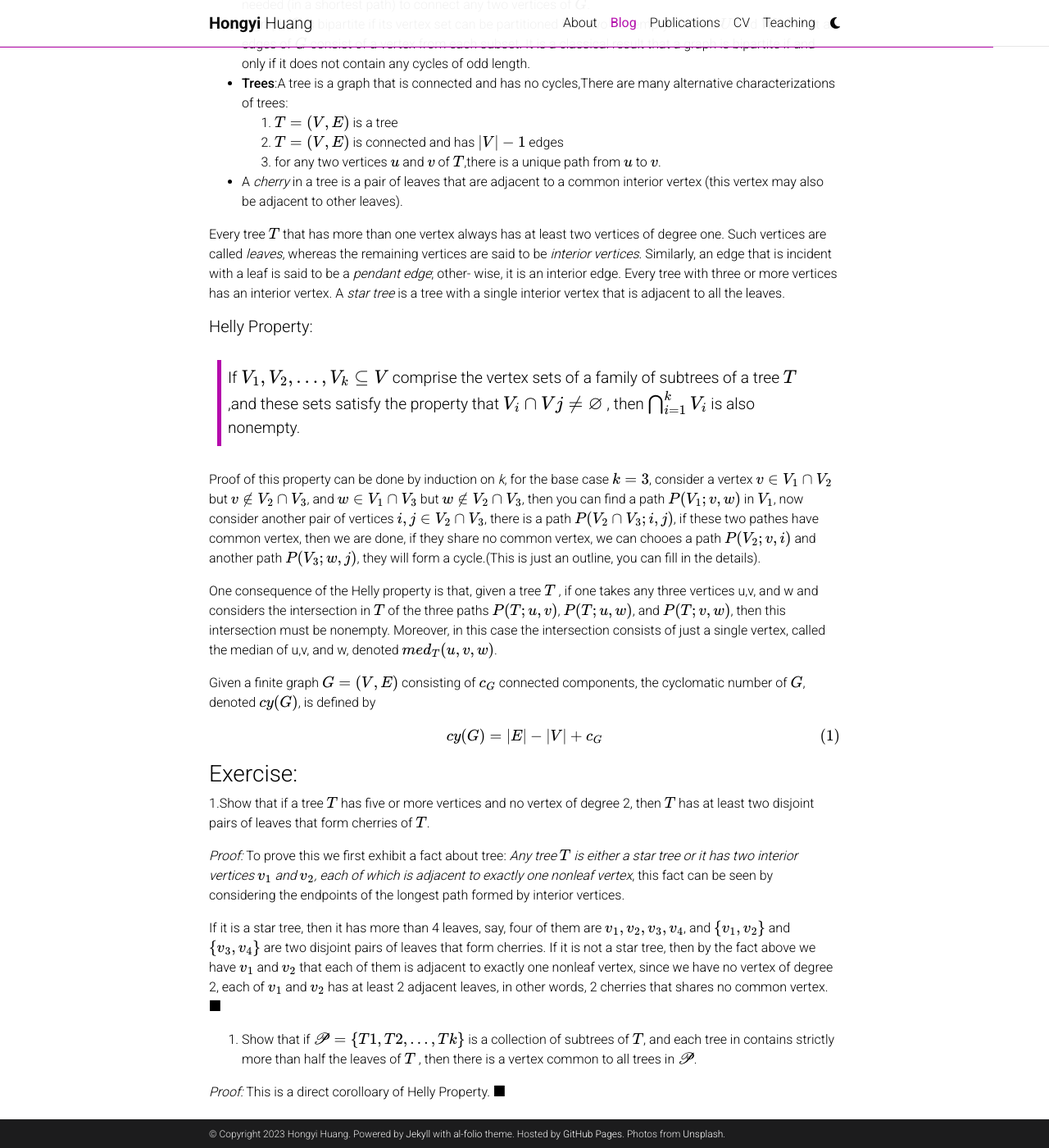
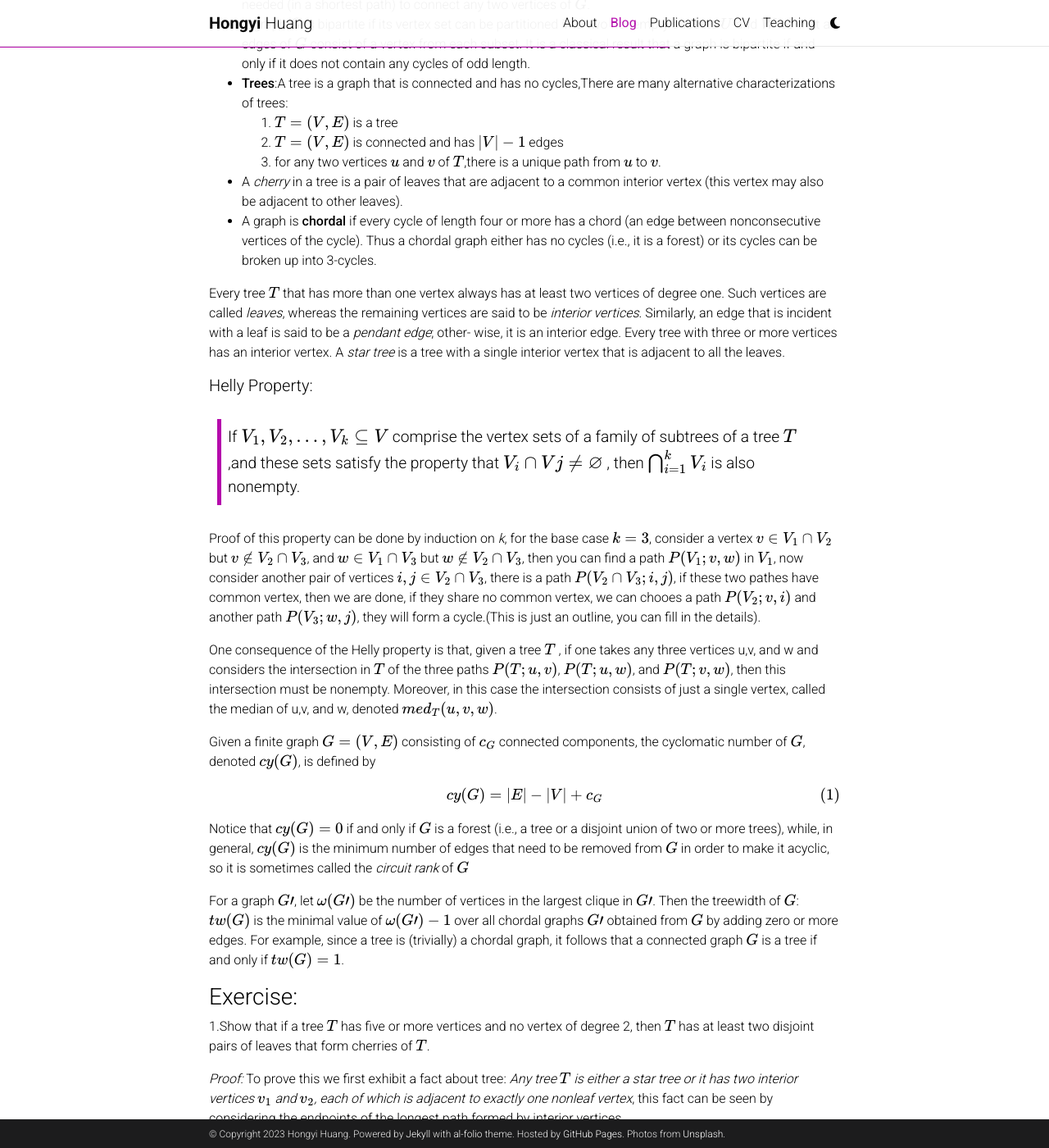
Before and after one commit to hongyi98/hongyi98.github.io, a Jekyll site: the page built from _posts/2023-07-15-notes-in-phylogeny.md, in a window 1280 px wide and 1400 px high, scrolled down 533 px. Shown: the whole window at 82% size. Built offline with Jekyll 4.4.1, drawn with Linux system fonts in a browser that asks for light colours; comment, search, counter and statistics services are not loaded; a style sheet for code colours, icons or effects is not loaded.

Commit message:
Update 2023-07-15-notes-in-phylogeny.md

```diff
--- a/_posts/2023-07-15-notes-in-phylogeny.md
+++ b/_posts/2023-07-15-notes-in-phylogeny.md
@@ -22,6 +22,7 @@ For those who are not familiar with the notations in graph theory, you can refer
   2. $$T=(V,E)$$ is connected and has $$\vert V \vert -1$$ edges
   3. for any two vertices $$u$$ and $$v$$ of $$T$$,there is a unique path from $$u$$ to $$v$$.
 + A *cherry* in a tree is a pair of leaves that are adjacent to a common interior vertex (this vertex may also be adjacent to other leaves).
++ A graph is **chordal** if every cycle of length four or more has a chord (an edge between nonconsecutive vertices of the cycle). Thus a chordal graph either has no cycles (i.e., it is a forest) or its cycles can be broken up into 3-cycles.
 
 Every tree $$T$$ that has more than one vertex always has at least two vertices of degree one. Such vertices are called *leaves*, whereas the remaining vertices are said to be *interior vertices*. Similarly, an edge that is incident with a leaf is said to be a *pendant edge*; other- wise, it is an interior edge. Every tree with three or more vertices has an interior vertex. A *star tree* is a tree with a single interior vertex that is adjacent to all the leaves.
 
@@ -37,6 +38,9 @@ Given a finite graph $$G = (V,E)$$ consisting of $$c_G$$ connected components, t
 cy(G)=|E|−|V|+c_G
 \end{equation}
 
+Notice that $$cy(G) = 0$$ if and only if $$G$$ is a forest (i.e., a tree or a disjoint union of two or more trees), while, in general, $$cy(G)$$ is the minimum number of edges that need to be removed from $$G$$ in order to make it acyclic, so it is sometimes called the *circuit rank* of $$G$$
+
+For a graph $$G′$$, let $$\omega(G′)$$ be the number of vertices in the largest clique in $$G′$$. Then the treewidth of $$G$$: $$tw(G)$$ is the minimal value of $$\omega(G′) − 1$$ over all chordal graphs $$G′$$ obtained from $$G$$ by adding zero or more edges. For example, since a tree is (trivially) a chordal graph, it follows that a connected graph $$G$$ is a tree if and only if $$tw(G) = 1$$.
 ### Exercise:
 1.Show that if a tree $$T$$ has five or more vertices and no vertex of degree 2, then $$T$$ has at least two disjoint pairs of leaves that form cherries of $$T$$.
 
```
